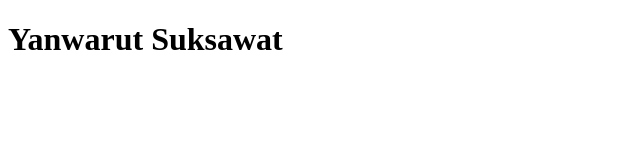
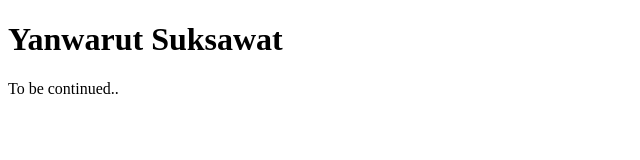
Before and after one commit to 0ctopusHead/Lab04, a plain HTML site: page profile.html in a window 1280 px wide. Shown: the whole page, without its empty margins (0-640 px from the left). Drawn offline with Linux system fonts and the light colour scheme.

Commit message:
added "to be continued"

```diff
--- a/profile.html
+++ b/profile.html
@@ -9,6 +9,6 @@
 <body>
       <a href="index.html"></a>
       <h1>Yanwarut Suksawat</h1>
-
+      <p>To be continued..</p>
 </body>
 </html>
```
